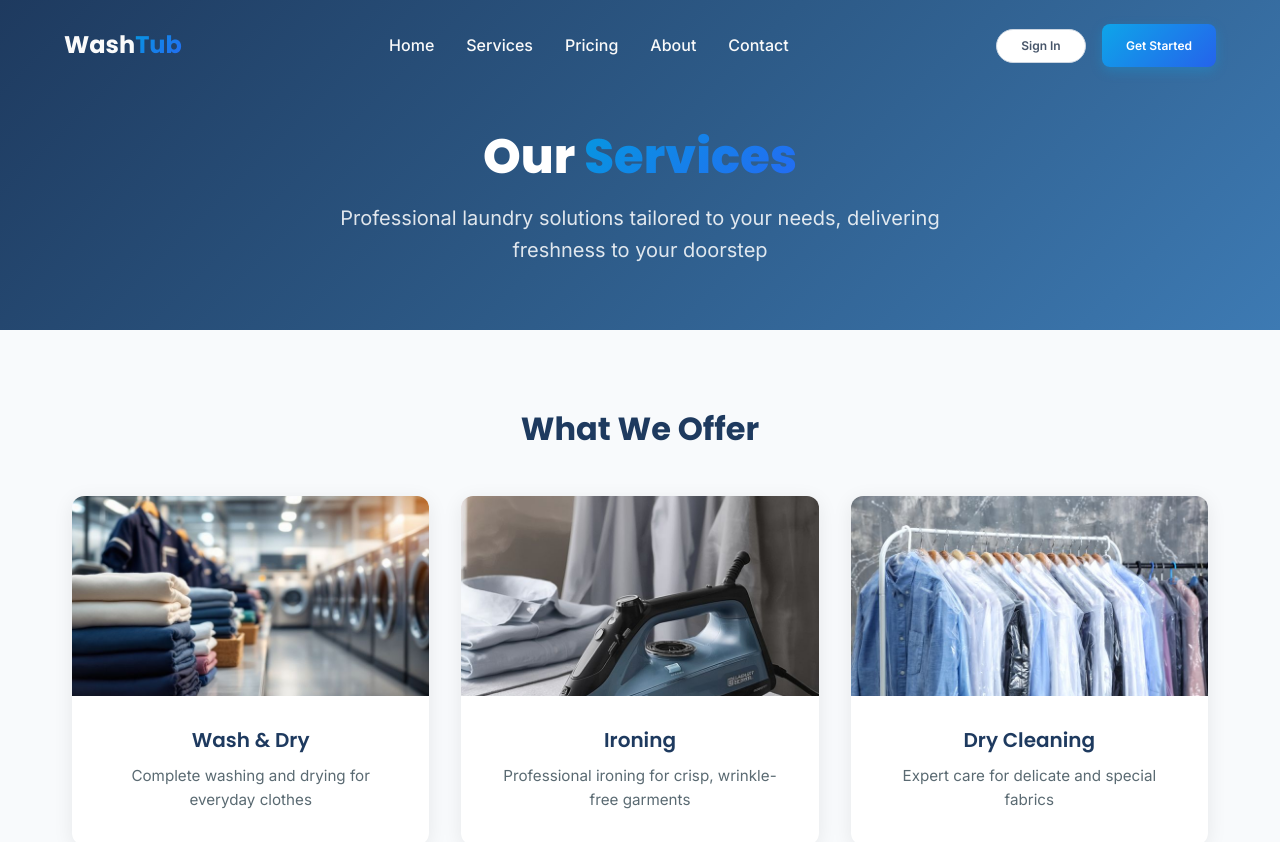
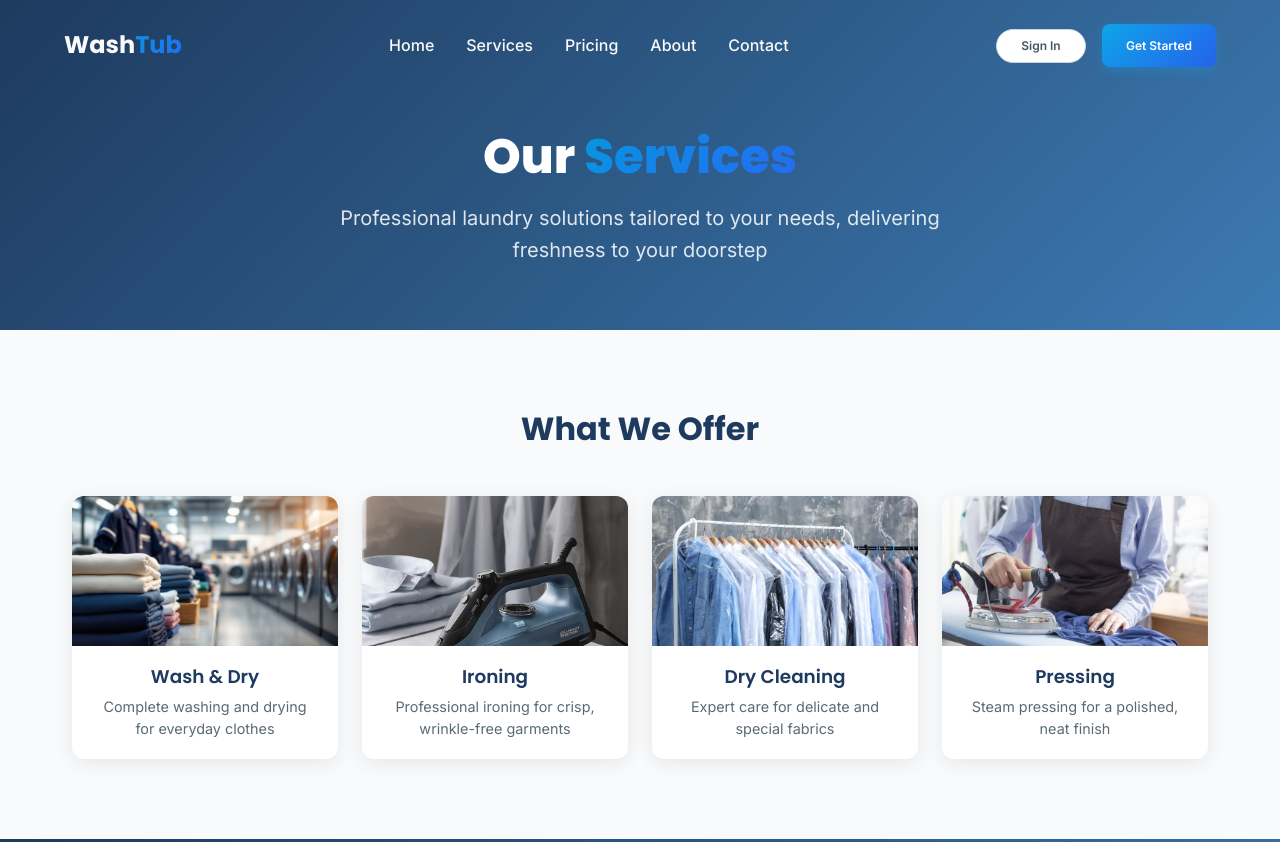
Before and after one commit to KavishaPerera/Wash-TUB, a React app in the folder frontend/: page /services in a window 1280 px wide. Shown: the top 842 px of the page. Built offline with nearby package versions, Linux system fonts and the light colour scheme; the HTML template or start-up script is replaced by a standard one.

Commit message:
take into horizontal line

```diff
--- a/frontend/src/pages/Services.css
+++ b/frontend/src/pages/Services.css
@@ -75,8 +75,8 @@
 /* Services Grid (Matching Features Grid in About.css) */
 .services-grid {
     display: grid;
-    grid-template-columns: repeat(3, 1fr);
-    gap: 2rem;
+    grid-template-columns: repeat(4, 1fr);
+    gap: 1.5rem;
 }
 
 .service-card {
@@ -95,7 +95,7 @@
 }
 
 .service-image-wrapper {
-    height: 200px;
+    height: 150px;
     overflow: hidden;
 }
 
@@ -111,7 +111,7 @@
 }
 
 .service-info {
-    padding: 2rem;
+    padding: 1.25rem;
     text-align: center;
     flex: 1;
     display: flex;
@@ -119,17 +119,17 @@
 }
 
 .service-info h3 {
-    font-size: 1.25rem;
+    font-size: 1.15rem;
     font-weight: 600;
     color: #1e3a5f;
-    margin: 0 0 0.75rem;
+    margin: 0 0 0.5rem;
 }
 
 .service-info p {
-    font-size: 0.95rem;
+    font-size: 0.9rem;
     color: #5a6a72;
     margin: 0;
-    line-height: 1.6;
+    line-height: 1.5;
 }
 
 /* CTA Section (Matching About.css) */
```
